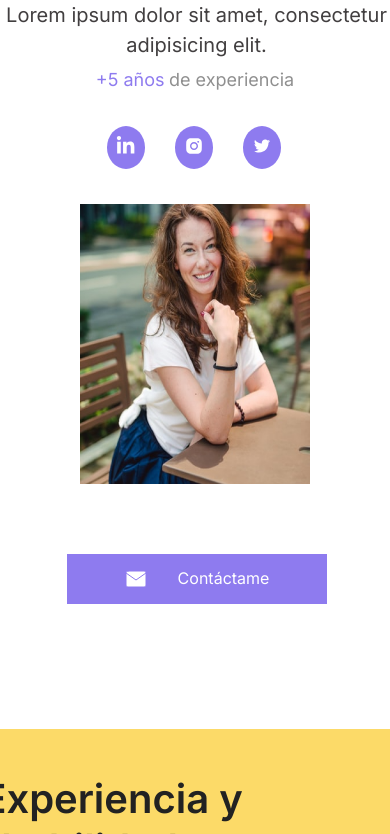
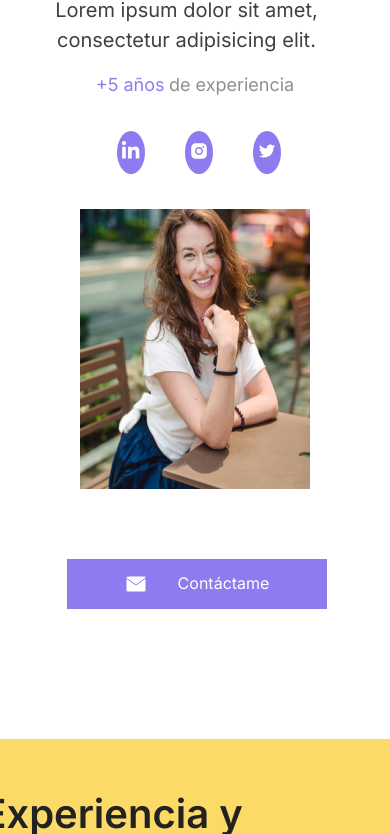
Before and after one commit to Layeska/Portafolio, a plain HTML site: page index.html in a window 390 px wide. Shown: the part 145-979 px from the top of the page. Drawn offline with Linux system fonts and the light colour scheme.

Commit message:
Editando primera parte del movil

```diff
--- a/index.html
+++ b/index.html
@@ -22,10 +22,8 @@
         </div>
         <!-- Menu Web -->
         <nav class="nav-head margen">
-<<<<<<< HEAD
-=======
+            <!-- Imagén del menú de hamburgesa-->
             <img class="menu-desplega" src="img/menu-desplegable.png" alt="icono de menu desplegable">
->>>>>>> 47da3064e2bd8c607c5a8c4e81a9bf1439125327
             <a href="#">Home</a>
             <a href="#">Experiencia y habilidades</a>
             <a href="#">Portafolio</a>
--- a/styles/styles-mobile.css
+++ b/styles/styles-mobile.css
@@ -69,8 +69,7 @@
 @media (max-width: 600px)  {
 
     .margen {
-        margin: 2.5rem 5rem;
-       /* background: #70e000;*/
+        margin: 3rem 5rem;
         text-align: center;
     }
 
@@ -103,8 +102,8 @@
     .mensaje-principal .relleno {
         font-size: 2rem;
         line-height: 3rem;
-        width: 40rem;
-        margin: -5rem 0rem 1rem 2rem;
+        width: 30rem;
+        margin: -6rem 0rem 2rem 6rem;
     }
 
     .mensaje-principal #spam {
@@ -123,7 +122,7 @@
     }
 
     .icon {
-        margin: 3rem 0rem -1.5rem 0rem;
+        margin: 3rem 0rem -1.5rem 1rem;
         text-align: center;
     }
 
```
